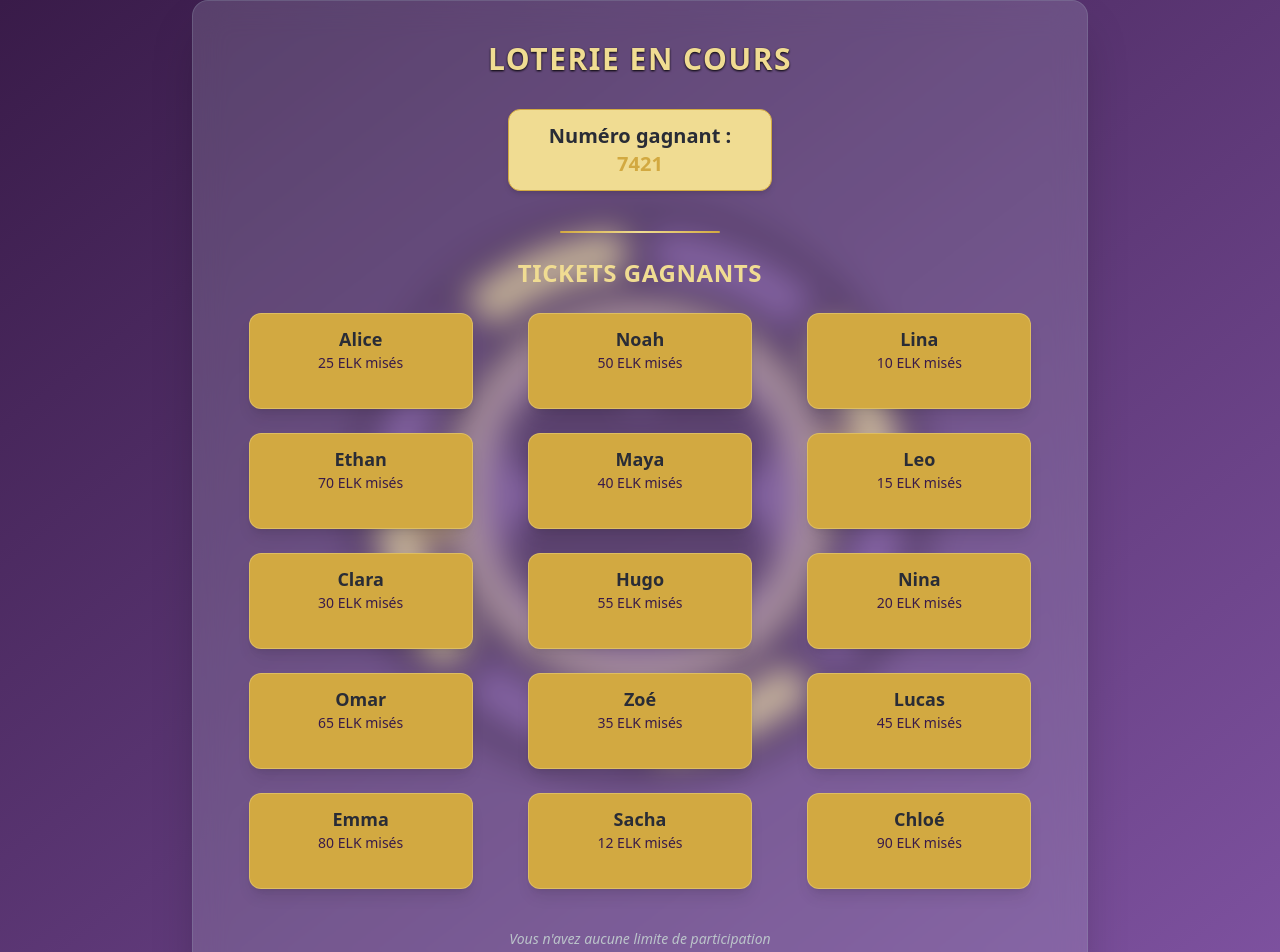
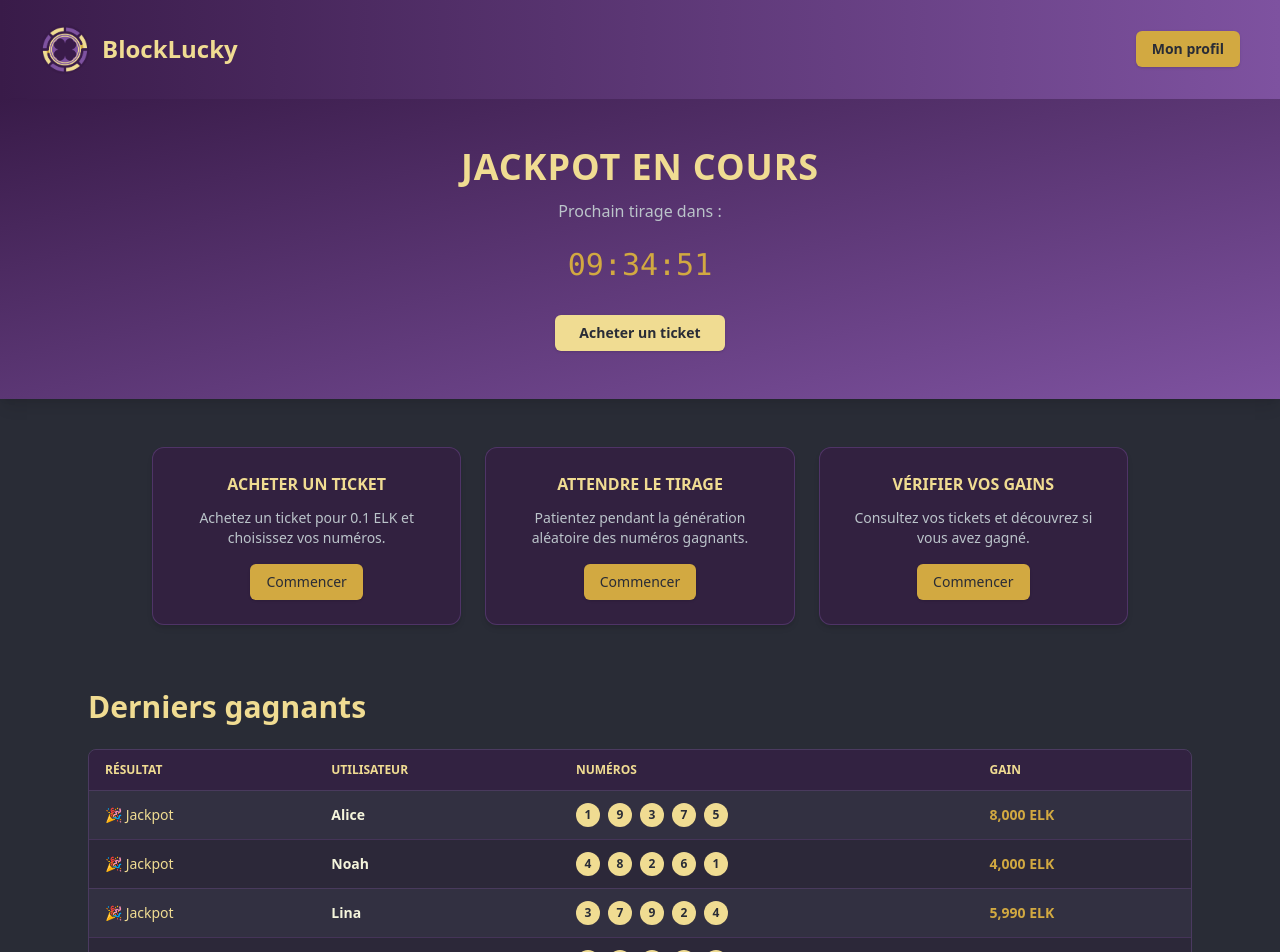
Before and after one commit to Kiaraw/EtherLuck, a Next.js app in the folder frontend/: page /cagnotte in a window 1280 px wide. Shown: the top 952 px of the page. Built offline with nearby package versions, Linux system fonts and the light colour scheme.

Commit message:
UPD, nouvelle mise en page de la cagnotte

```diff
--- a/frontend/app/cagnotte/page.tsx
+++ b/frontend/app/cagnotte/page.tsx
@@ -1,103 +1,127 @@
 "use client";
 
 import Image from "next/image";
-import { useEffect, useState } from "react";
 import { Card, CardContent } from "@/components/ui/card";
+import { Button } from "@/components/ui/button";
 
 export default function CagnottePage() {
-  const tickets = [
-    { name: "Alice", amount: 25 },
-    { name: "Noah", amount: 50 },
-    { name: "Lina", amount: 10 },
-    { name: "Ethan", amount: 70 },
-    { name: "Maya", amount: 40 },
-    { name: "Leo", amount: 15 },
-    { name: "Clara", amount: 30 },
-    { name: "Hugo", amount: 55 },
-    { name: "Nina", amount: 20 },
-    { name: "Omar", amount: 65 },
-    { name: "Zoé", amount: 35 },
-    { name: "Lucas", amount: 45 },
-    { name: "Emma", amount: 80 },
-    { name: "Sacha", amount: 12 },
-    { name: "Chloé", amount: 90 },
+  const draws = [
+    { user: "Alice", numbers: [1, 9, 3, 7, 5], prize: 8000 },
+    { user: "Noah", numbers: [4, 8, 2, 6, 1], prize: 4000 },
+    { user: "Lina", numbers: [3, 7, 9, 2, 4], prize: 5990 },
+    { user: "Ethan", numbers: [5, 8, 6, 1, 0], prize: 6900 },
+    { user: "Maya", numbers: [7, 2, 3, 4, 9], prize: 9000 },
+    { user: "Leo", numbers: [1, 0, 5, 8, 2], prize: 3000 },
+    { user: "Clara", numbers: [6, 4, 8, 2, 1], prize: 8975 },
   ];
 
-  const [rotation, setRotation] = useState(0);
+  return (
+    <div className="min-h-screen bg-[#292C36] text-[#F5F5DC] flex flex-col items-center">
+      {/* HEADER */}
+      <header className="w-full bg-gradient-to-r from-[#391B49] to-[#7E52A0] py-6 px-10 flex justify-between items-center shadow-md">
+        <div className="flex items-center space-x-3">
+          <Image src="/logo.png" alt="Logo" width={50} height={50} className="rounded-full" />
+          <h1 className="text-2xl font-bold text-[#F0DC92]">BlockLucky</h1>
+        </div>
+        <Button className="bg-[#D2A941] text-[#292C36] font-semibold hover:bg-[#F0DC92] transition">
+          Mon profil
+        </Button>
+      </header>
 
-  useEffect(() => {
-    const handleScroll = () => {
-      setRotation(window.scrollY * 0.15);
-    };
-    window.addEventListener("scroll", handleScroll);
-    return () => window.removeEventListener("scroll", handleScroll);
-  }, []);
+      {/* HERO SECTION */}
+      <section className="w-full text-center py-12 bg-gradient-to-br from-[#391B49] to-[#7E52A0] shadow-lg">
+        <h2 className="text-4xl font-extrabold mb-3 text-[#F0DC92] uppercase tracking-wide">
+          Jackpot en cours
+        </h2>
+        <p className="text-[#bbc4ca] mb-6">Prochain tirage dans :</p>
 
-  return (
-    <div className="relative flex min-h-screen flex-col items-center justify-center overflow-hidden bg-gradient-to-br from-[#391B49] to-[#7E52A0] text-[#f0dc92]">
+        {/* Timer factice */}
+        <div className="text-3xl font-mono text-[#D2A941] mb-8">09:34:51</div>
 
-      {/* --- Logo en fond tournant --- */}
-      <div className="absolute inset-0 flex items-center justify-center pointer-events-none">
-        <Image
-          src="/logo.png"
-          alt="Logo BlockLucky"
-          width={600}
-          height={600}
-          className="opacity-70 transition-transform duration-75"
-          style={{
-            transform: `rotate(${rotation}deg)`,
-          }}
-        />
-      </div>
+        <Button className="bg-[#F0DC92] text-[#292C36] font-semibold px-6 py-3 hover:bg-[#D2A941] transition">
+          Acheter un ticket
+        </Button>
+      </section>
 
-      {/* --- Conteneur principal --- */}
-      <div className="relative bg-[#c0c9db]/20 backdrop-blur-lg rounded-2xl p-10 shadow-2xl border border-[#8e99ac]/30 text-center w-[90%] max-w-4xl z-10">
+      {/* ACTIONS */}
+      <section className="grid grid-cols-1 md:grid-cols-3 gap-6 w-full max-w-5xl mt-12 px-6">
+        {[
+          {
+            title: "Acheter un ticket",
+            desc: "Achetez un ticket pour 0.1 ELK et choisissez vos numéros.",
+          },
+          {
+            title: "Attendre le tirage",
+            desc: "Patientez pendant la génération aléatoire des numéros gagnants.",
+          },
+          {
+            title: "Vérifier vos gains",
+            desc: "Consultez vos tickets et découvrez si vous avez gagné.",
+          },
+        ].map((item, i) => (
+          <Card key={i} className="bg-[#391B49]/60 border-[#7E52A0]/40 shadow-md">
+            <CardContent className="p-6 text-center">
+              <h3 className="font-bold text-[#F0DC92] mb-3 uppercase">{item.title}</h3>
+              <p className="text-sm text-[#bbc4ca]">{item.desc}</p>
+              <Button className="mt-4 bg-[#D2A941] text-[#292C36] hover:bg-[#F0DC92] transition">
+                Commencer
+              </Button>
+            </CardContent>
+          </Card>
+        ))}
+      </section>
 
-        {/* Titre */}
-        <h1 className="text-3xl font-extrabold mb-8 tracking-wider uppercase text-[#f0dc92] drop-shadow-[0_1px_1px_#000]">
-          loterie en cours
-        </h1>
+      {/* TABLE DES GAGNANTS */}
+      <section className="w-full max-w-6xl mt-16 mb-20 px-6">
+        <h2 className="text-3xl font-bold text-[#F0DC92] mb-6">Derniers gagnants</h2>
 
-        {/* Numéro gagnant */}
-        <Card className="bg-[#f0dc92] border-[#d2a941] text-[#292c36] inline-block mb-8 shadow-md">
-          <CardContent className="py-3 px-10 font-semibold text-xl">
-            Numéro gagnant : <br></br>
-            <span className="font-bold text-[#d2a941]">7421</span>
-          </CardContent>
-        </Card>
+        <div className="overflow-x-auto rounded-lg border border-[#7E52A0]/40">
+          <table className="min-w-full text-left text-sm">
+            <thead className="bg-[#391B49]/60 text-[#F0DC92] uppercase text-xs">
+              <tr>
+                <th className="px-4 py-3">Résultat</th>
+                <th className="px-4 py-3">Utilisateur</th>
+                <th className="px-4 py-3">Numéros</th>
+                <th className="px-4 py-3">Gain</th>
+              </tr>
+            </thead>
+            <tbody>
+              {draws.map((draw, i) => (
+                <tr
+                  key={i}
+                  className={`border-t border-[#7E52A0]/30 ${
+                    i % 2 === 0 ? "bg-[#7E52A0]/10" : "bg-[#391B49]/20"
+                  } hover:bg-[#d2a941]/10 transition`}
+                >
+                  <td className="px-4 py-3 text-[#F0DC92]">🎉 Jackpot</td>
+                  <td className="px-4 py-3 font-semibold text-[#F5F5DC]">
+                    {draw.user}
+                  </td>
+                  <td className="px-4 py-3 flex space-x-2">
+                    {draw.numbers.map((num, idx) => (
+                      <span
+                        key={idx}
+                        className="bg-[#F0DC92] text-[#292C36] w-6 h-6 rounded-full flex items-center justify-center text-xs font-bold"
+                      >
+                        {num}
+                      </span>
+                    ))}
+                  </td>
+                  <td className="px-4 py-3 text-[#D2A941] font-semibold">
+                    {draw.prize.toLocaleString()} ELK
+                  </td>
+                </tr>
+              ))}
+            </tbody>
+          </table>
+        </div>
+      </section>
 
-        {/* Séparateur décoratif */}
-        <div className="mt-2 mb-6 h-[2px] w-40 bg-gradient-to-r from-[#d2a941] via-[#f0dc92] to-[#d2a941] mx-auto rounded-full"></div>
-
-        {/* Tickets gagnants */}
-        <h2 className="text-2xl font-bold mb-6 uppercase tracking-wide text-[#f0dc92]">
-          tickets gagnants
-        </h2>
-
-        {/* Grille responsive */}
-        <div className="grid grid-cols-1 sm:grid-cols-2 md:grid-cols-3 gap-6 justify-items-center">
-          {tickets.map((ticket, i) => (
-            <Card
-              key={i}
-              className="bg-[#d2a941] border-[#f0dc92]/40 w-56 h-24 shadow-lg"
-            >
-              <CardContent className="flex flex-col justify-center items-center h-full text-[#292c36]">
-                <p className="font-bold text-lg">{ticket.name}</p>
-                <p className="text-sm text-[#391B49]">
-                  {ticket.amount} ELK misés
-                </p>
-              </CardContent>
-            </Card>
-          ))}
-        </div>
-
-        {/* Bas de page */}
-        <div className="mt-10 text-[#bbc4ca] text-sm italic">
-          <span className="text-[#bbc4ca] font-regular">
-            Vous n'avez aucune limite de participation
-          </span>
-        </div>
-      </div>
+      {/* FOOTER */}
+      <footer className="w-full bg-[#391B49]/80 py-6 text-center text-[#8E99AC] text-sm">
+        © 2025 BlockLucky — Loterie transparente sur blockchain ·
+        <span className="text-[#F0DC92]"> Powered by EtherLuck</span>
+      </footer>
     </div>
   );
 }
```
